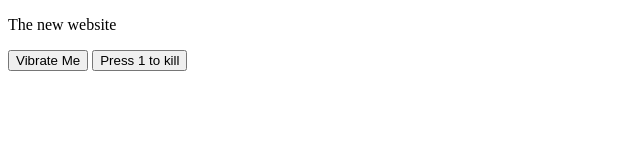
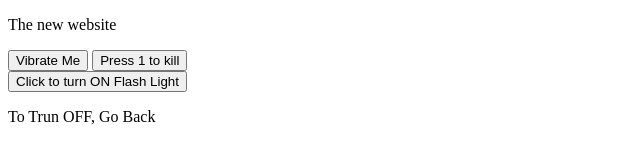
Before and after one commit to MRINMOY3/VIBRATIONAL_ENERGY, a plain HTML site: page index.html in a window 1280 px wide. Shown: the whole page, without its empty margins (0-640 px from the left). Drawn offline with Linux system fonts and the light colour scheme.

Commit message:
Update index.html

```diff
--- a/index.html
+++ b/index.html
@@ -15,5 +15,6 @@
         <button onclick="vibrate()"> Vibrate Me </button>
 <button class ="hello">Press 1 to kill</button>
     </div>
+    <button class="switch">Click to turn ON Flash Light</button><p>To Trun OFF, Go Back  </p>
 </body>
 </html>
```
